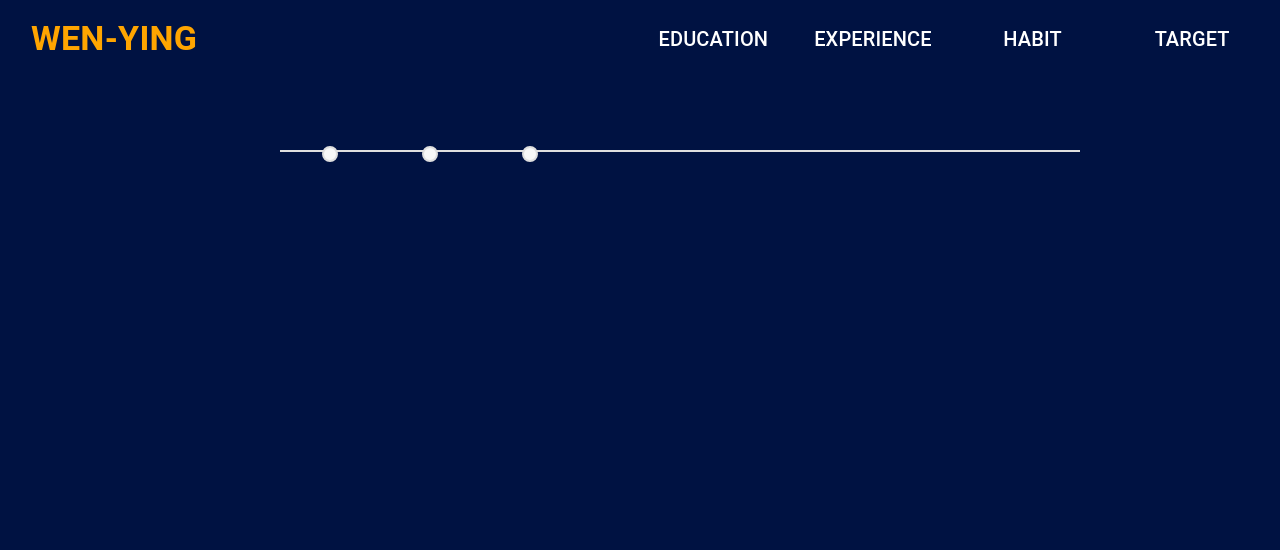
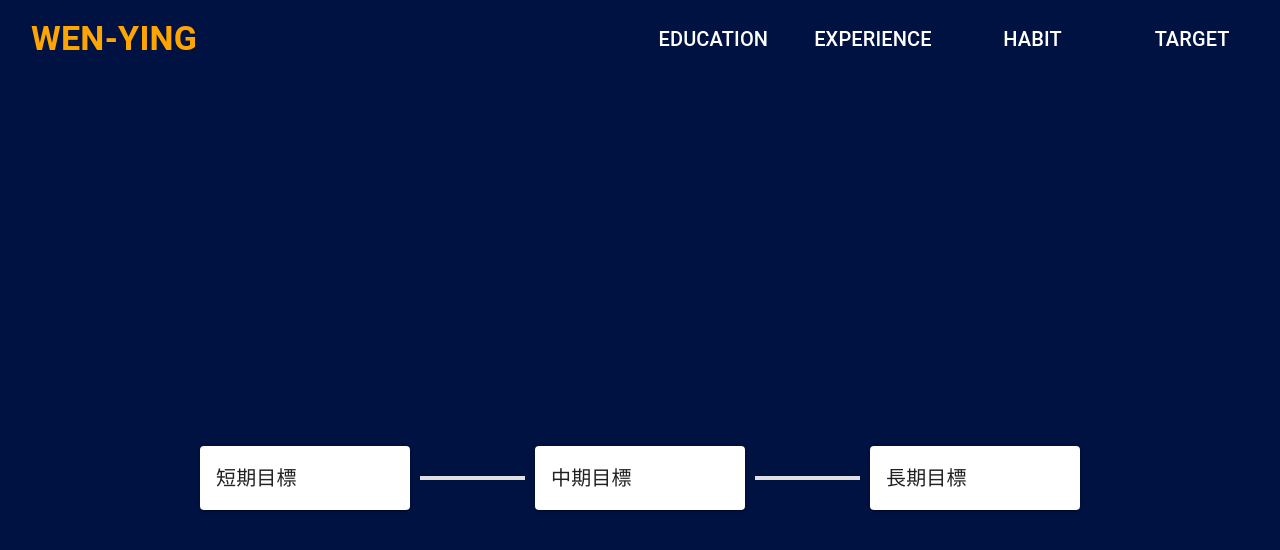
Before and after one commit to ismeleft/Frontend-report, a React (Vite) app: page /target in a window 1280 px wide. Shown: the top 550 px of the page. Built offline with nearby package versions, Linux system fonts and the light colour scheme; a web font is replaced by a local one.

Commit message:
feat: add Target component

```diff
--- a/src/components/Target/Target.jsx
+++ b/src/components/Target/Target.jsx
@@ -1,87 +1,89 @@
-import { useState, useEffect, useRef } from "react";
-import { Typography } from "@mui/material";
-import styles from "./Target.module.scss"; // 使用 CSS 模块
+/* eslint-disable react/prop-types */
+import React, { useState } from "react";
+import { Typography, Box, Paper } from "@mui/material";
+import { motion, AnimatePresence } from "framer-motion";
+import styles from "./Target.module.scss";
+
+const TargetCard = ({ term, isActive, onClick }) => (
+  <motion.div
+    className={`${styles.card} ${isActive ? styles.active : ""}`}
+    whileHover={{ scale: 1.05 }}
+    whileTap={{ scale: 0.95 }}
+    onClick={onClick}
+  >
+    <Paper elevation={isActive ? 8 : 2} className={styles.cardContent}>
+      <Typography variant="h6">{term}</Typography>
+      {isActive && (
+        <motion.div
+          initial={{ opacity: 0 }}
+          animate={{ opacity: 1 }}
+          exit={{ opacity: 0 }}
+        ></motion.div>
+      )}
+    </Paper>
+  </motion.div>
+);
 
 export default function Target() {
-  const [selectedEvent, setSelectedEvent] = useState(null);
-  const [fillingWidth, setFillingWidth] = useState(0);
-  const eventsWrapperRef = useRef(null);
+  const [activeTarget, setActiveTarget] = useState(null);
 
   const TARGET = [
     {
       term: "短期目標",
       expect: "持續鑽研 React，以及與公司專案相關的前端技術",
-      date: "16/01/2014",
     },
     {
       term: "中期目標",
       expect: "學習自己想學的技術，做點有趣的事",
-      date: "28/02/2014",
     },
     {
       term: "長期目標",
       expect: "能夠成為一個腦袋裡有點東西的工程師，並願意與他人分享經驗",
-      date: "20/04/2014",
     },
   ];
 
-  useEffect(() => {
-    if (selectedEvent) {
-      const selectedElement = eventsWrapperRef.current.querySelector(
-        `.${styles.selected}`
-      );
-      const eventsWrapper = eventsWrapperRef.current;
-      const eventsWrapperRect = eventsWrapper.getBoundingClientRect();
-      const selectedRect = selectedElement.getBoundingClientRect();
-      const newWidth =
-        selectedRect.left + selectedRect.width / 2 - eventsWrapperRect.left;
-      setFillingWidth(newWidth);
-    } else {
-      setFillingWidth(0);
-    }
-  }, [selectedEvent]);
-
-  const handleEventClick = (date) => {
-    setSelectedEvent(date);
-  };
-
   return (
-    <div className={styles.timeline}>
-      <div className={styles["events-wrapper"]} ref={eventsWrapperRef}>
-        <div className={styles.events}>
-          {TARGET.map((target, index) => (
-            <div
-              key={target.term}
-              className={`${styles.event} ${
-                selectedEvent === target.date ? styles.selected : ""
-              }`}
-              style={{ left: `${index * 100 + 50}px` }} // 调整事件点的位置
-              onClick={() => handleEventClick(target.date)}
-            >
-              {target.term}
-            </div>
-          ))}
-          <span
-            className={styles["filling-line"]}
-            style={{
-              width: `${fillingWidth}px`,
-            }}
-          />
-        </div>
-      </div>
-      <div>
-        {TARGET.map((target) => (
-          <div
-            key={target.term}
-            style={{
-              display: selectedEvent === target.date ? "block" : "none",
-            }}
-          >
-            <Typography variant="h3">{target.term}</Typography>
-            <Typography variant="h4">{target.expect}</Typography>
-          </div>
+    <Box className={styles.container}>
+      <div className={styles.timelineContainer}>
+        {TARGET.map((target, index) => (
+          <React.Fragment key={target.term}>
+            <TargetCard
+              {...target}
+              isActive={activeTarget === target.term}
+              onClick={() => setActiveTarget(target.term)}
+            />
+            {index < TARGET.length - 1 && (
+              <div className={styles.connector}>
+                <motion.div
+                  className={styles.progressBar}
+                  initial={{ scaleX: 0 }}
+                  animate={{ scaleX: activeTarget === target.term ? 1 : 0 }}
+                  transition={{ duration: 0.5 }}
+                />
+              </div>
+            )}
+          </React.Fragment>
         ))}
       </div>
-    </div>
+      <AnimatePresence>
+        {activeTarget && (
+          <motion.div
+            className={styles.detailCard}
+            initial={{ opacity: 0, y: 20 }}
+            animate={{ opacity: 1, y: 0 }}
+            exit={{ opacity: 0, y: -20 }}
+          >
+            <Paper elevation={3} className={styles.detailContent}>
+              <Typography variant="h5">
+                {TARGET.find((t) => t.term === activeTarget).term}
+              </Typography>
+              <Typography variant="body1">
+                {TARGET.find((t) => t.term === activeTarget).expect}
+              </Typography>
+            </Paper>
+          </motion.div>
+        )}
+      </AnimatePresence>
+    </Box>
   );
 }
--- a/src/components/Target/Target.module.scss
+++ b/src/components/Target/Target.module.scss
@@ -1,64 +1,63 @@
-/* Target.module.scss */
-.timeline {
-  position: relative;
-  width: 90%;
-  max-width: 800px;
-  margin: 2em auto;
-  height: 90vh;
+.container {
+  min-height: 100vh;
+  display: flex;
+  flex-direction: column;
+  justify-content: center;
+  align-items: center;
+  padding: 2rem;
 }
 
-.events-wrapper {
-  position: relative;
-  height: 20%;
-  margin: 0 40px;
-  overflow: hidden;
+.timelineContainer {
+  display: flex;
+  justify-content: space-between;
+  align-items: center;
+  width: 100%;
+  max-width: 900px;
 }
 
-.events {
-  position: absolute;
-  left: 0;
-  top: 40px;
-  height: 2px;
-  background: #dfdfdf;
-  width: 100%; /* 确保事件容器的宽度 */
+.card {
+  flex: 1;
+  margin: 0 10px;
+  cursor: pointer;
 }
 
-.filling-line {
-  position: absolute;
-  left: 0;
-  top: 0;
-  height: 2px;
-  background-color: #7b9d6f;
-  transform-origin: left center;
-  transition: width 0.3s;
+.cardContent {
+  padding: 1rem;
+  height: 100%;
+  display: flex;
+  flex-direction: column;
+  justify-content: space-between;
+  transition: all 0.3s ease;
 }
 
-.event {
-  position: absolute;
-  bottom: -5px;
-  font-size: 1.3rem;
-  padding-bottom: 15px;
-  color: #fffdfd;
-  transform: translateX(-50%);
-  transition: background-color 0.3s, border-color 0.3s;
+.active .cardContent {
+  background-color: #3f51b5;
+  color: white;
 }
 
-.event::after {
-  content: "";
-  position: absolute;
-  left: 50%;
-  bottom: -5px;
-  height: 12px;
-  width: 12px;
-  border-radius: 50%;
-  border: 2px solid #dfdfdf;
-  background-color: #f8f8f8;
-  transform: translateX(-50%);
-  transition: background-color 0.3s, border-color 0.3s;
+.connector {
+  flex: 0.5;
+  height: 4px;
+  background-color: #e0e0e0;
+  position: relative;
 }
 
-.event:hover::after,
-.event.selected::after {
-  background-color: #7b9d6f;
-  border-color: #7b9d6f;
+.progressBar {
+  position: absolute;
+  top: 0;
+  left: 0;
+  right: 0;
+  height: 100%;
+  background-color: #3f51b5;
+  transform-origin: left;
 }
+
+.detailCard {
+  margin-top: 2rem;
+  width: 100%;
+  max-width: 600px;
+}
+
+.detailContent {
+  padding: 1.5rem;
+}
```
